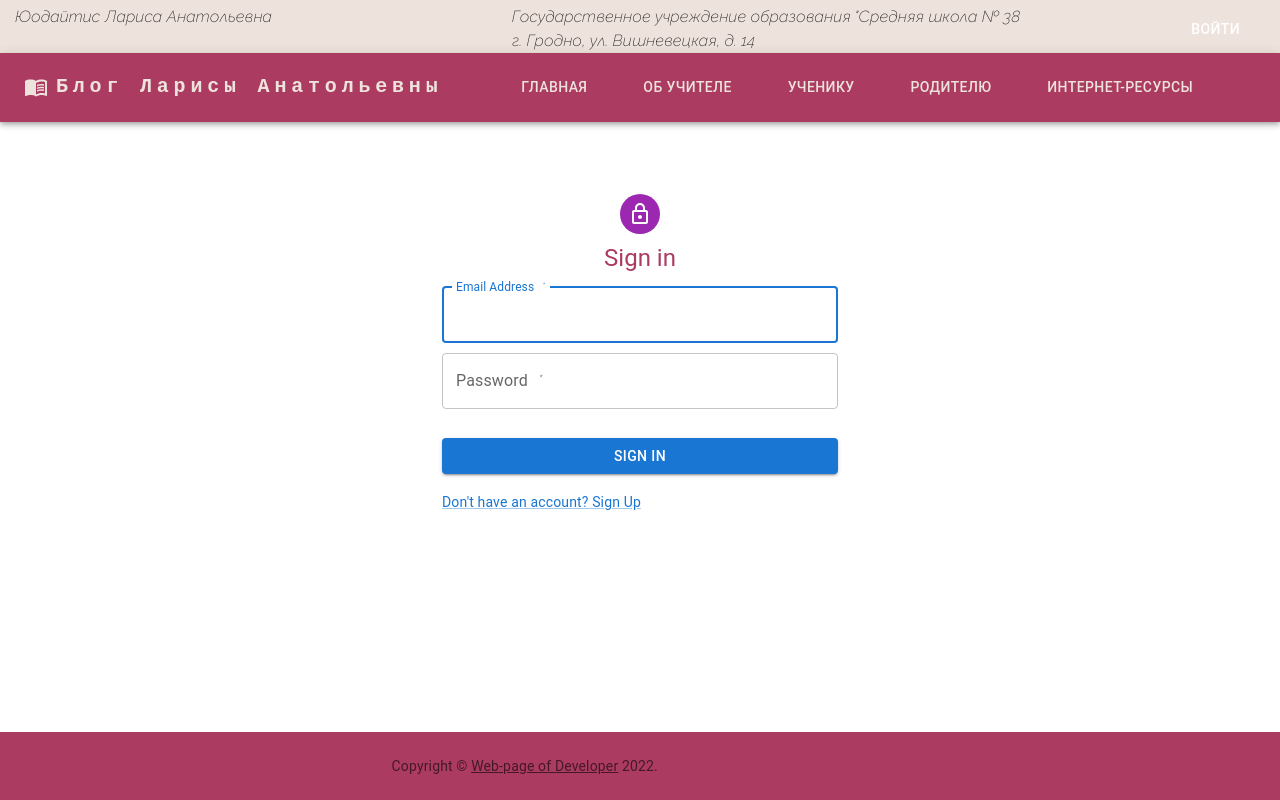
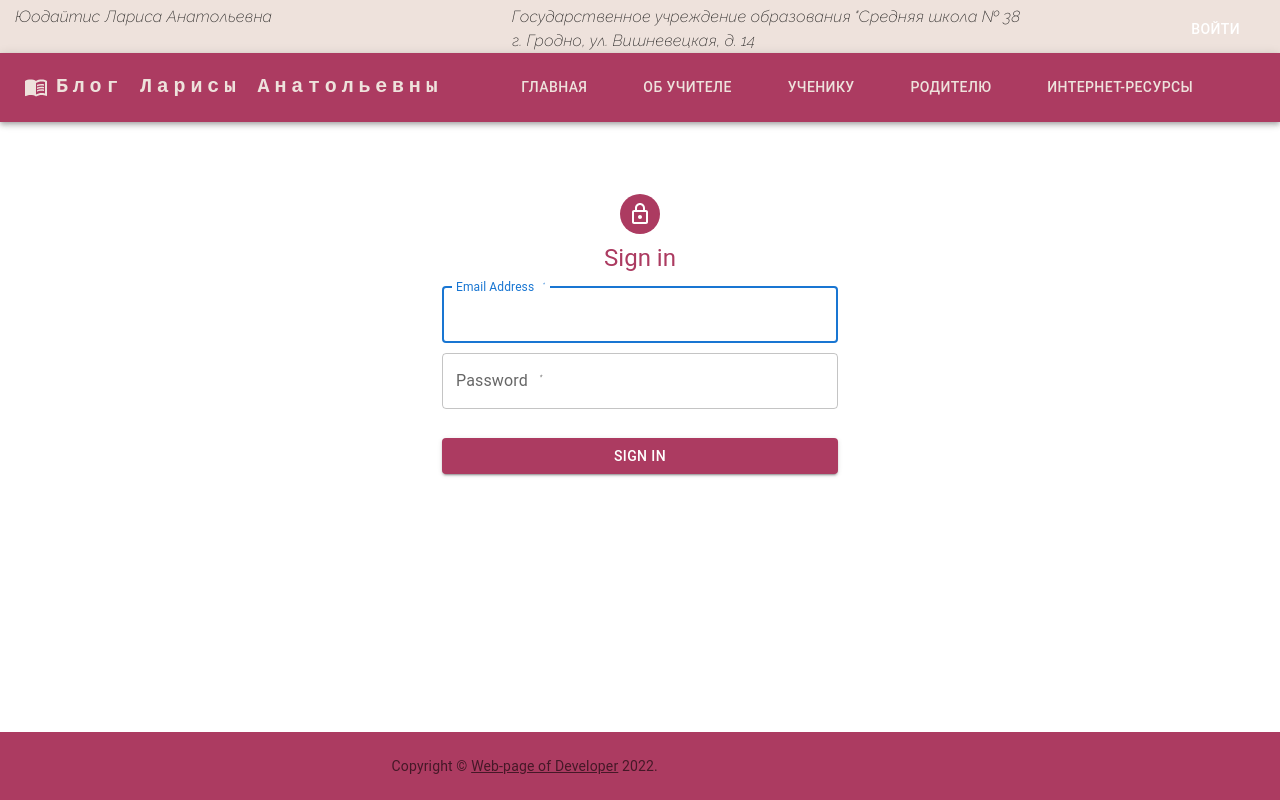
Before and after one commit to ShevchikNS/teacher-blog, a React (Create React App) app: page /signin in a window 1280 px wide. Built offline with nearby package versions, Linux system fonts and the light colour scheme.

Commit message:
fix styles and text

```diff
--- a/src/components/ForParents.jsx
+++ b/src/components/ForParents.jsx
@@ -3,7 +3,7 @@ import React from 'react';
 const ForParents = () => {
     return (
         <div>
-            <h1>Пока что блок находится в разработке</h1>
+            <h1>Раздел находится в разработке</h1>
         </div>
     );
 };
--- a/src/components/InputForm.jsx
+++ b/src/components/InputForm.jsx
@@ -101,7 +101,7 @@ const InputForm = ({dbPath}) => {
                             <TextField
                                 className="TestName"
                                 id="layer2"
-                                label="Название теста"
+                                label="Введите название"
                                 variant="outlined"
                                 value={newTest}
                                 multiline
@@ -112,7 +112,7 @@ const InputForm = ({dbPath}) => {
                             <TextField
                                 id="layer2"
                                 className="TestBody"
-                                label="Тело теста"
+                                label="Введите ссылку"
                                 variant="outlined"
                                 value={newTest2}
                                 multiline
--- a/src/components/SignIn.jsx
+++ b/src/components/SignIn.jsx
@@ -74,7 +74,7 @@ export default function SignIn() {
                         alignItems: 'center',
                     }}
                 >
-                    <Avatar sx={{m: 1, bgcolor: 'secondary.main'}}>
+                    <Avatar sx={{m: 1, bgcolor: '#AC3B61'}}>
                         <LockOutlinedIcon/>
                     </Avatar>
                     <Typography component="h1" variant="h5">
@@ -107,13 +107,13 @@ export default function SignIn() {
 
                             fullWidth
                             variant="contained"
-                            sx={{mt: 3, mb: 2}}
+                            sx={{mt: 3, mb: 2, bgcolor: '#AC3B61' }}
                         >
                             Sign In
                         </Button>
                         <Grid container>
                             <Grid item>
-                                <Link href="" onClick={() => navigate("/signup")} variant="body2">
+                                <Link sx={{mt: 3, mb: 2, display: "none"}} href="" onClick={() => navigate("/signup")} variant="body2">
                                     {"Don't have an account? Sign Up"}
                                 </Link>
                             </Grid>
--- /dev/null
+++ b/src/style/SignIn.css
@@ -0,0 +1,3 @@
+.MuiAvatar-root.MuiAvatar-circular.MuiAvatar-colorDefault.css-1999axt-MuiAvatar-root {
+    color: black;
+}
```
